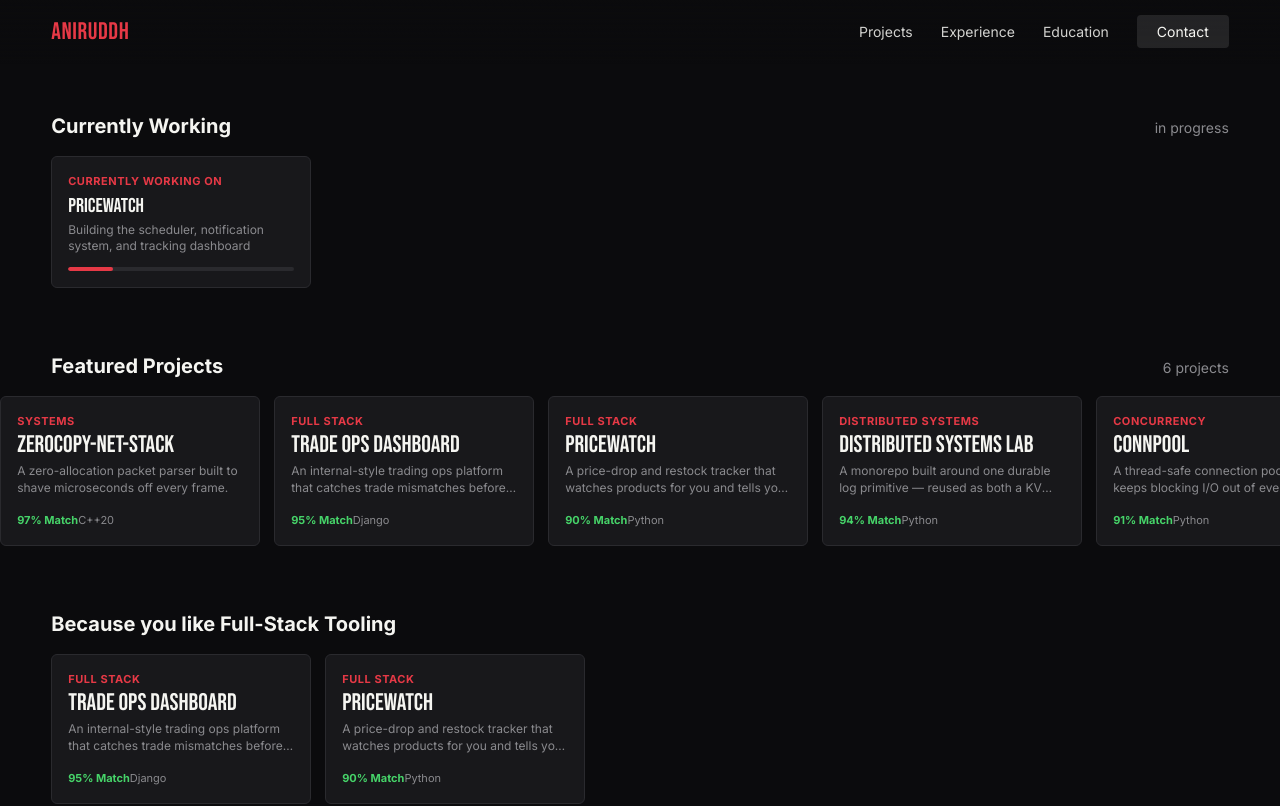
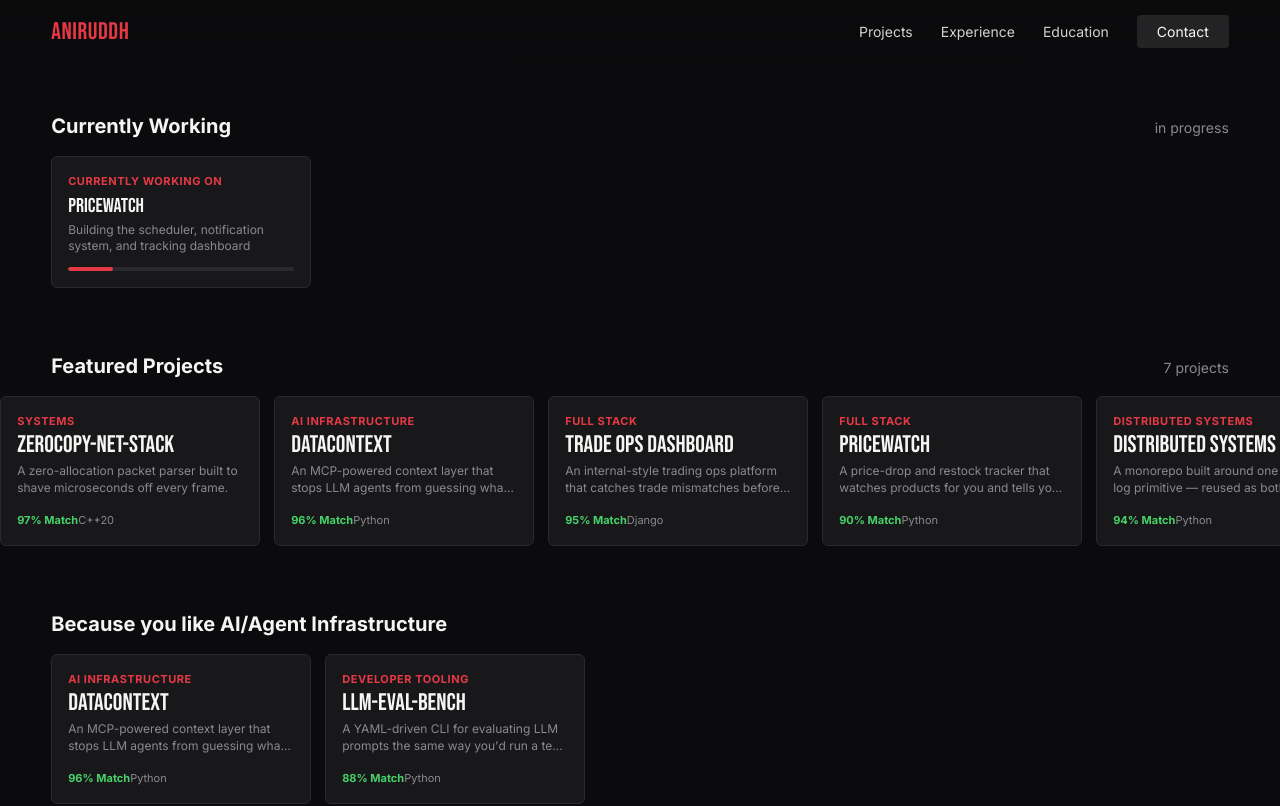
Before and after one commit to Aniruddhchilla2407/AniruddhChilla, a React (Vite) app: page /projects in a window 1280 px wide. Shown: the top 806 px of the page. Built offline with nearby package versions, Linux system fonts and the light colour scheme.

Commit message:
New project added

```diff
--- a/src/data.jsx
+++ b/src/data.jsx
@@ -31,6 +31,24 @@ export const PROJECTS = [
     ],
     stat: { value: "7.27M", label: "packets/sec" },
     github: "https://github.com/Aniruddhchilla2407/zerocopy-net-stack",
+  },
+  {
+    id: "datacontext",
+    title: "DataContext",
+    category: "AI Infrastructure",
+    stack: ["Python", "FastAPI", "PostgreSQL", "MCP SDK", "React"],
+    match: 96,
+    logline: "An MCP-powered context layer that stops LLM agents from guessing what your data actually means.",
+    synopsis:
+      "A context layer that grounds LLM agents in schema metadata, business definitions, lineage, and trust signals before they query enterprise data — reducing hallucinated interpretations of ambiguous columns and making agent answers auditable against real business rules.",
+    highlights: [
+      "Ran controlled before/after comparisons of agent responses on identical questions using Groq/Llama 3.3, demonstrating measurable correctness differences — e.g. correctly resolving a misleading is_active column via an authoritative business-glossary rule",
+      "Exposed the context layer as both a REST API and a 7-tool MCP server, letting any MCP-compatible agent consult schema, glossary, lineage, and trust metadata via tool calls — validated end-to-end with Claude Desktop",
+      "Architected a shared service layer consumed identically by both the REST and MCP interfaces, avoiding logic duplication between the two access paths",
+      "Validated with a 23-test pytest suite and GitHub Actions CI",
+    ],
+    stat: { value: "7-tool", label: "MCP server" },
+    github: "https://github.com/Aniruddhchilla2407/datacontext",
   },
   {
     id: "trade-ops-dashboard",
--- a/src/pages/ProjectsPage.jsx
+++ b/src/pages/ProjectsPage.jsx
@@ -9,10 +9,10 @@ import { PROJECTS } from "../data";
 export default function ProjectsPage() {
   const [activeId, setActiveId] = useState(null);
   const activeProject = PROJECTS.find((p) => p.id === activeId) || null;
-
   const systems = PROJECTS.filter((p) => ["Systems", "Distributed Systems"].includes(p.category));
   const concurrency = PROJECTS.filter((p) => ["Concurrency", "Developer Tooling"].includes(p.category));
   const fullstack = PROJECTS.filter((p) => p.category === "Full Stack");
+  const aiInfra = PROJECTS.filter((p) => ["AI Infrastructure", "Developer Tooling"].includes(p.category));
 
   return (
     <div className="min-h-screen bg-bg text-text font-body">
@@ -20,6 +20,7 @@ export default function ProjectsPage() {
       <main className="pt-[14vh] pb-[8vh]">
         <ContinueWatching />
         <Row title="Featured Projects" subtitle={`${PROJECTS.length} projects`} projects={PROJECTS} onOpen={setActiveId} />
+        <Row title="Because you like AI/Agent Infrastructure" projects={aiInfra} onOpen={setActiveId} />
         <Row title="Because you like Full-Stack Tooling" projects={fullstack} onOpen={setActiveId} />
         <Row title="Because you like Systems Programming" projects={systems} onOpen={setActiveId} />
         <Row title="Because you like Concurrency & Infra" projects={concurrency} onOpen={setActiveId} />
```
